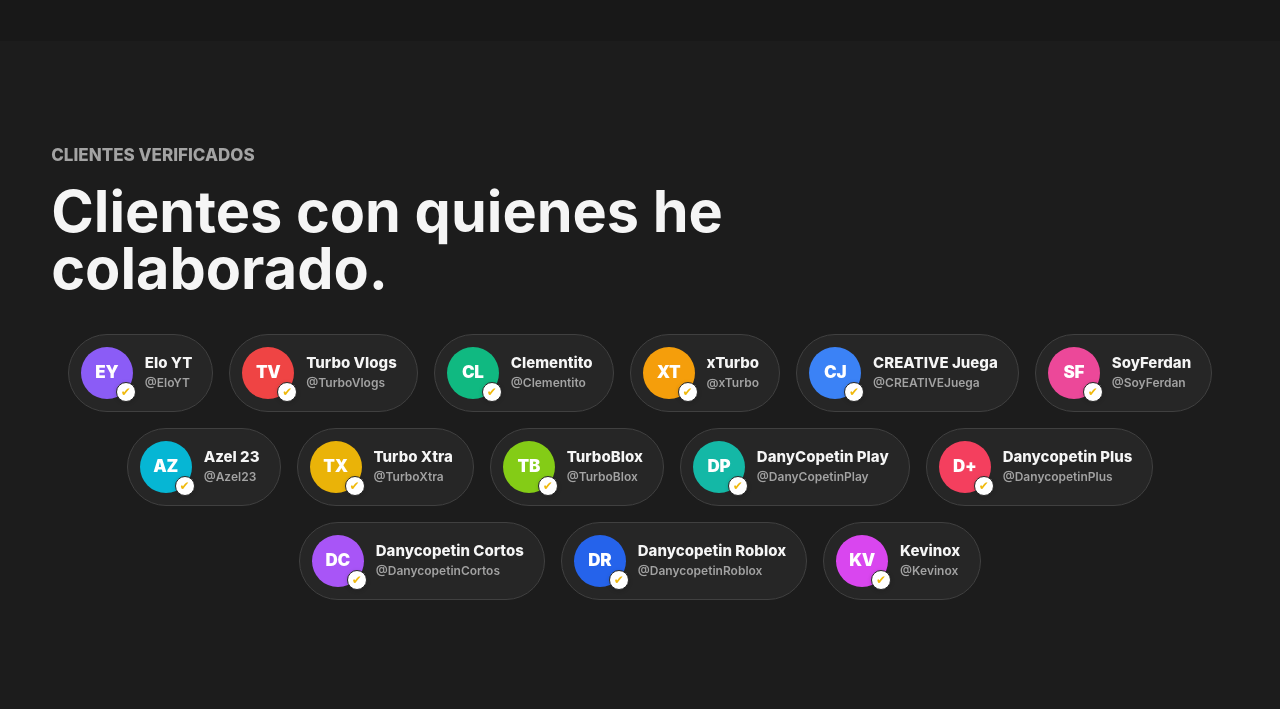
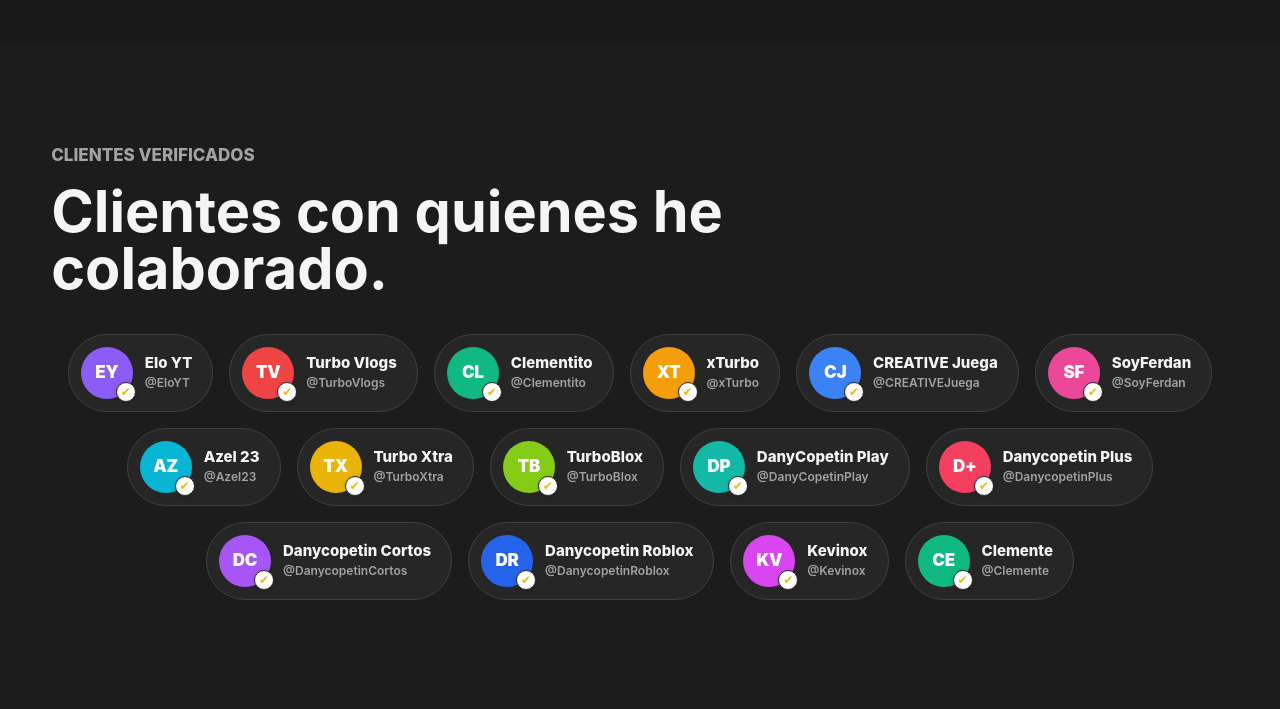
Before and after one commit to iwshwixi/Portafolio-, a website: page index.html in a window 1280 px wide. Shown: the part 3757-4466 px from the top of the page. Drawn offline with Linux system fonts and the light colour scheme.

Commit message:
Add files via upload

```diff
--- a/assets/css/styles.css
+++ b/assets/css/styles.css
@@ -517,6 +517,10 @@ h3 {
   scroll-snap-type: x mandatory;
   scrollbar-width: none;
   padding-bottom: 6px;
+}
+
+.video-category-row:nth-child(even) .video-row-track {
+  flex-direction: row-reverse;
 }
 
 .video-row-track::-webkit-scrollbar { display: none; }
--- a/data/testimonials.json
+++ b/data/testimonials.json
@@ -96,5 +96,12 @@
     "avatar": "",
     "initials": "KV",
     "color": "#D946EF"
+  },
+  {
+    "client": "Clemente",
+    "handle": "@Clemente",
+    "avatar": "",
+    "initials": "CE",
+    "color": "#10B981"
   }
 ]
```
